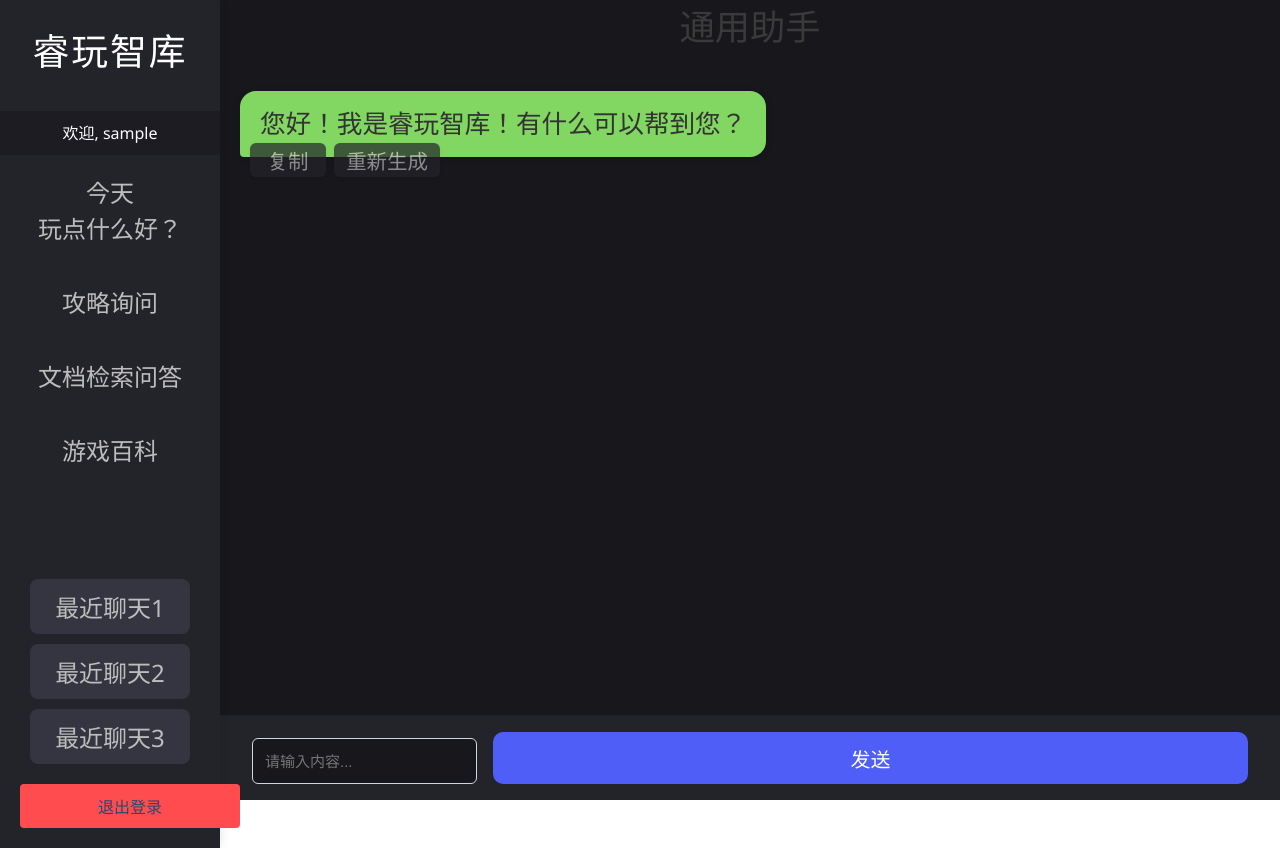
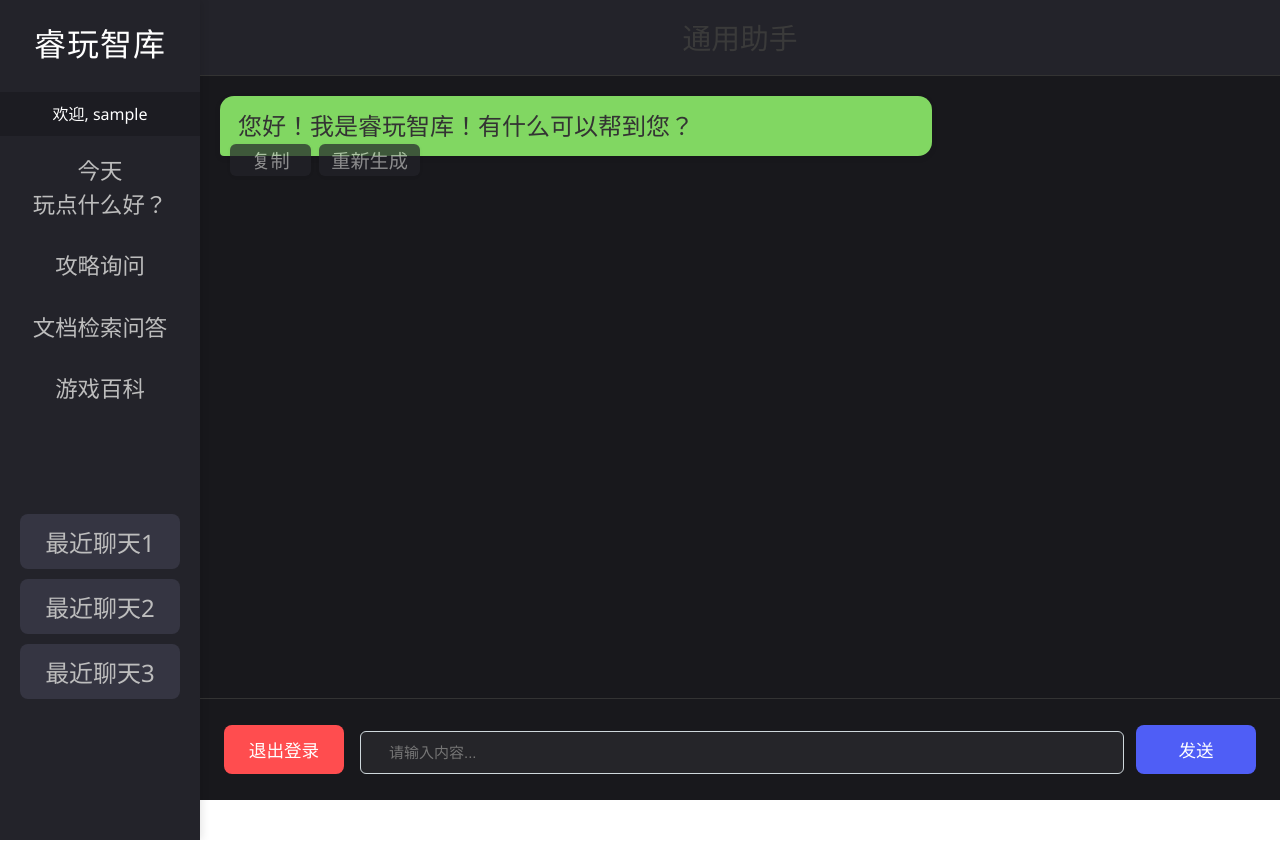
Before and after one commit to wsk114514/-, a React (Vite) app in the folder my-react-app/: page /chat in a window 1280 px wide. Built offline with nearby package versions, Linux system fonts and the light colour scheme; sample sign-in values are in the browser's storage.

Commit message:
将退出登录按钮放到合适的位置；避免了不必要的网页滚动。

```diff
--- a/my-react-app/src/components/InputBar.jsx
+++ b/my-react-app/src/components/InputBar.jsx
@@ -122,7 +122,7 @@ const InputBar = () => {
   };
 
   return (
-    <div className="input-bar">
+    <div className="input-bar-inner">
       <input
         type="text"
         className="chat-input"
@@ -142,7 +142,7 @@ const InputBar = () => {
             disabled={uploading}
           />
           <button
-            className="upload-btn"
+            className="send-btn upload-btn"
             onClick={triggerFileUpload}
             disabled={uploading}
           >
@@ -150,8 +150,7 @@ const InputBar = () => {
           </button>
         </>
       )}
-
-      <button className="send-btn" onClick={sendMessage}>
+      <button className="send-btn">
         发送
       </button>
     </div>
--- a/my-react-app/src/components/Sidebar.jsx
+++ b/my-react-app/src/components/Sidebar.jsx
@@ -50,11 +50,7 @@ const Sidebar = () => {
                 <button className="recent-chat-btn">最近聊天2</button>
                 <button className="recent-chat-btn">最近聊天3</button>
             </div>
-            {user && (
-                <button className="logout-btn" onClick={handleLogout}>
-                    退出登录
-                </button>
-            )}
+            {/* 移除原来的退出登录按钮 */}
         </aside>
     );
 };
--- a/my-react-app/src/pages/Chat.jsx
+++ b/my-react-app/src/pages/Chat.jsx
@@ -4,12 +4,14 @@ import ChatBubble from '../components/ChatBubble';
 import InputBar from '../components/InputBar';
 import { useFunctionContext } from '../context/FunctionContext';
 import { useLocation } from 'react-router-dom';
+import { useAuth } from '../context/AuthContext';
 import '../assets/styles/main.css';
 
 const Chat = () => {
   const { messages, currentFunctionType, setMessages } = useFunctionContext();
   const location = useLocation();
   const [initialized, setInitialized] = useState(false);
+  const { user, logout } = useAuth();
 
   // 功能标题映射
   const functionTitles = {
@@ -69,7 +71,16 @@ const Chat = () => {
             />
           ))}
         </div>
-        <InputBar />
+        <div className="input-bar-container">
+          <div className="sidebar-aligned-container">
+            {user && (
+              <button className="sidebar-logout-btn" onClick={logout}>
+                退出登录
+              </button>
+            )}
+            <InputBar />
+          </div>
+        </div>
       </main>
     </div>
   );
--- a/my-react-app/static/页面设计css.css
+++ b/my-react-app/static/页面设计css.css
@@ -76,47 +76,49 @@ body {
     font-family: 'Segoe UI', 'Arial', sans-serif;
     background: #18181c;
     color: #fff;
+    height: 100vh;
+    overflow: hidden;
 }
 
 /* 主容器，左右分栏布局 */
 .container {
     display: flex;
     height: 100vh;
-    width: 100vw; /* 添加宽度全屏设置 */
-    margin: 0; /* 移除默认外边距 */
-    padding: 0; /* 移除默认内边距 */
+    width: 100vw;
+    margin: 0;
+    padding: 0;
 }
 
 /* 左侧导航栏样式 */
 .sidebar {
-    width: 220px;
+    width: 200px; /* 调整侧边栏宽度 */
     background: #23232a;
     display: flex;
     flex-direction: column;
-    padding: 24px 0;
-    box-shadow: 2px 0 8px rgba(0, 0, 0, 0.08);
+    padding: 20px 0;
+    box-shadow: 2px 0 8px rgba(0, 0, 0, 0.1);
     position: relative;
-    z-index: 10; /* 确保导航栏在背景图之上 */
-    height: 100vh; /* 强制占满视口高度 */
+    z-index: 10;
+    height: 100vh;
 }
 
 /* Logo样式 */
 .logo {
-    font-size: 2.3em;
+    font-size: 2.0em;
     font-weight: bold;
     color: #fff;
     text-align: center;
-    margin-bottom: 32px;
-    letter-spacing: 2px;
+    margin-bottom: 24px;
+    letter-spacing: 1px;
 }
 
 /* 导航菜单样式 */
 .menu {
     display: flex;
     flex-direction: column;
-    gap: 18px;
+    gap: 12px;
     align-items: center;
-    font-size: 1.5em;
+    font-size: 1.4em;
     text-align: center;
 }
 
@@ -124,16 +126,10 @@ body {
 .menu-item {
     color: #bdbdbd;
     text-decoration: none;
-    padding: 10px 32px;
-    border-radius: 8px;
+    padding: 8px 24px;
+    border-radius: 6px;
     transition: background 0.2s, color 0.2s;
-}
-
-/* 激活或悬停时菜单项高亮 */
-.menu-item.active,
-.menu-item:hover {
-    background: #353542;
-    color: #fff;
+    width: 80%;
 }
 
 /* 右侧主内容区 */
@@ -142,109 +138,109 @@ body {
     display: flex;
     flex-direction: column;
     background: #18181c;
+    height: 100vh;
+    position: relative;
 }
 
-/* 顶部搜索栏 */
-.top-bar {
-    padding: 24px 32px 0 32px;
+/* 功能标题 */
+.function-header {
+    padding: 16px 24px;
+    background: #23232a;
+    border-bottom: 1px solid #333;
 }
 
-/* 搜索框样式 */
-.search {
-    width: 100%;
-    padding: 10px 16px;
-    border-radius: 8px;
-    border: none;
-    background: #23232a;
-    color: #fff;
-    font-size: 1em;
-    outline: none;
+.function-header h2 {
+    margin: 0;
+    font-size: 1.8em;
+    font-weight: 600;
 }
 
 /* 聊天气泡区域 */
 .chat-area {
     flex: 1;
-    padding: 24px 32px;
+    padding: 20px 24px;
     display: flex;
     flex-direction: column;
-    gap: 60px; /* 气泡间距，略大于按钮高度 */
+    gap: 40px;
     overflow-y: auto;
 }
 
 /* 聊天气泡样式 */
 .chat-bubble {
-    max-width: 60%;
-    padding: 14px 20px;
-    border-radius: 16px;
-    font-size: 2.0em;
+    max-width: 65%;
+    padding: 12px 18px;
+    border-radius: 14px;
+    font-size: 1.5em;
     margin-bottom: 4px;
     word-break: break-word;
-    box-shadow: 0 2px 8px rgba(0, 0, 0, 0.08);
+    box-shadow: 0 2px 6px rgba(0, 0, 0, 0.08);
 }
 
-/* 用户气泡样式（右侧） */
-.chat-bubble.user {
-    background: linear-gradient(90deg, #4f5ef6 0%, #23232a 100%);
-    align-self: flex-end;
-    font-size: 1.6em;
-    animation: bubble-pop 0.7s cubic-bezier(0.42,0,0.58,1);
+/* 底部输入栏容器 */
+.input-bar-container {
+    padding: 16px 24px;
+    background: #18181c;
+    border-top: 1px solid #333;
 }
 
-/* AI气泡样式（左侧） */
-.chat-bubble.ai {
-    background: linear-gradient(90deg, #4bdd44 0%, #23232a 100%);
-    align-self: flex-start;
-    font-size: 1.6em;
-    animation: bubble-pop 0.7s cubic-bezier(0.42,0,0.58,1);
+/* 侧边栏对齐容器 */
+.sidebar-aligned-container {
+    display: flex;
+    align-items: center;
+    width: 100%;
 }
 
-/* 气泡弹出动画（AI与用户通用） */
-@keyframes bubble-pop {
-    0% {
-        transform: scale(0.7);
-        opacity: 0;
-    }
-    60% {
-        transform: scale(1.1);
-        opacity: 1;
-    }
-    100% {
-        transform: scale(1);
-        opacity: 1;
-    }
+/* 侧边栏位置的退出登录按钮 */
+.sidebar-logout-btn {
+    width: 120px; /* 与侧边栏宽度匹配 */
+    padding: 12px 0;
+    margin-right: 16px;
+    border-radius: 8px;
+    border: none;
+    background: #ff4d4f;
+    color: #fff;
+    font-size: 1.1em;
+    cursor: pointer;
+    transition: background 0.2s;
+    flex-shrink: 0; /* 防止按钮被压缩 */
 }
 
-/* 底部输入栏 */
-.input-bar {
-    display: flex;
-    padding: 16px 32px;
-    background: #23232a;
-    border-top: 1px solid #222;
+.sidebar-logout-btn:hover {
+    background: #ff7875;
 }
 
-/* 输入框样式 */
+/* 输入栏内部容器 */
+.input-bar-inner {
+    display: flex;
+    align-items: center;
+    gap: 12px;
+    width: 100%;
+    padding: 10px 0; /* 增加容器内边距 */
+}
+
+/* 调整输入框样式 */
 .chat-input {
     flex: 1;
-    padding: 18px 20px;
+    padding: 12px 28px !important; /* 增加!important确保样式被应用 */
     border-radius: 8px;
     border: none;
-    background: #18181c;
+    background: #252529;
     color: #fff;
-    font-size: 1.15em;
+    font-size: 1.2em;
     outline: none;
+    min-width: 0;
+    box-sizing: border-box; /* 确保padding不会增加总宽度 */
 }
 
 /* 发送按钮样式 */
 .send-btn {
-    margin-left: 16px;
-    padding: 0 36px;
-    height: 52px;
-    min-width: 120px;
-    border-radius: 10px;
+    width: 120px; /* 与退出登录按钮宽度一致 */
+    padding: 12px 0; /* 与退出登录按钮内边距一致 */
+    border-radius: 8px;
     border: none;
     background: #4f5ef6;
     color: #fff;
-    font-size: 1.25em;
+    font-size: 1.1em;
     cursor: pointer;
     transition: background 0.2s;
 }
@@ -252,6 +248,15 @@ body {
 /* 发送按钮悬停效果 */
 .send-btn:hover {
     background: #3a47c9;
+}
+
+/* 上传按钮特殊样式 */
+.upload-btn {
+    background: #353542;
+}
+
+.upload-btn:hover {
+    background: #454555;
 }
 
 /* 响应式布局，适配小屏设备 */
```
